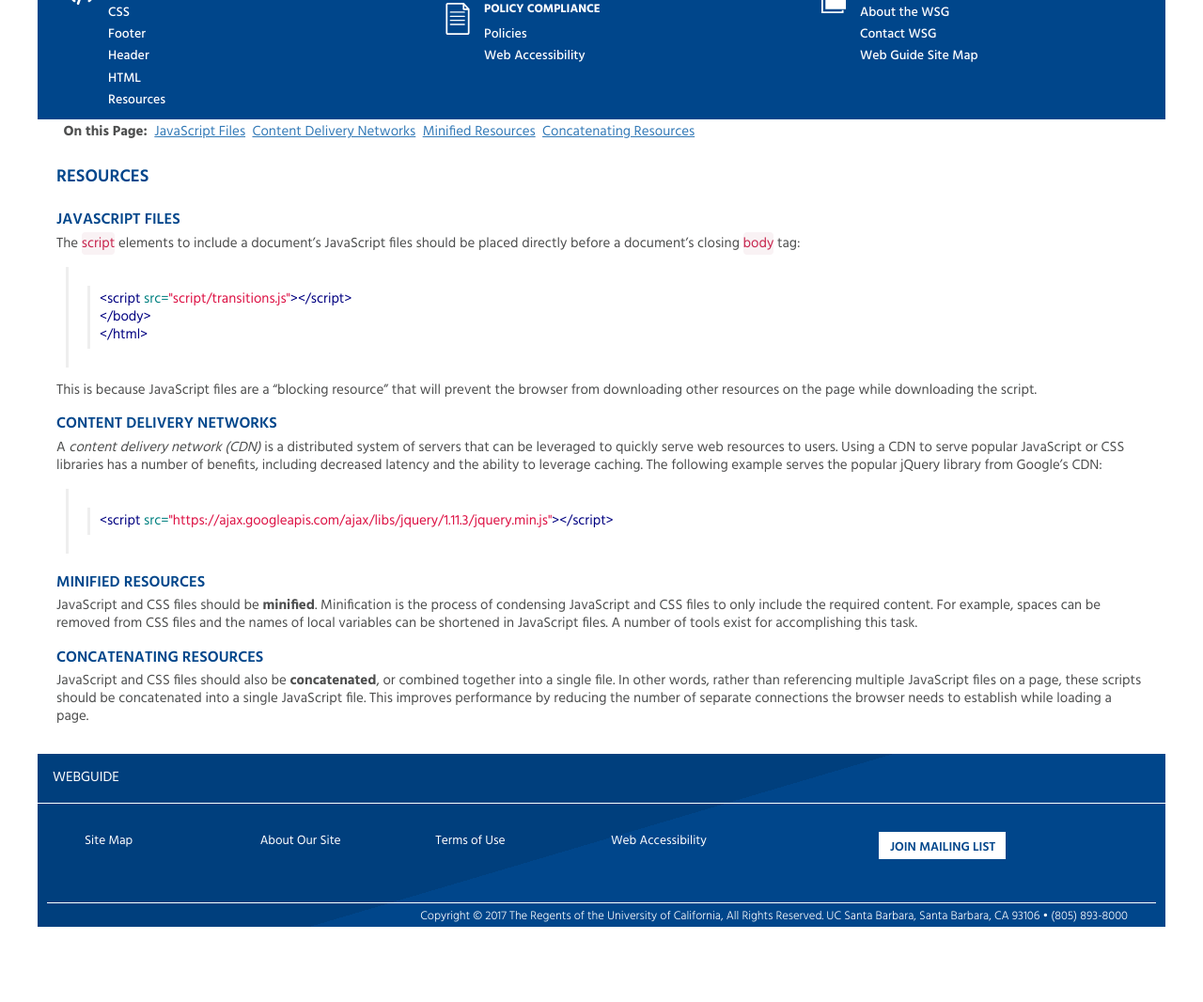
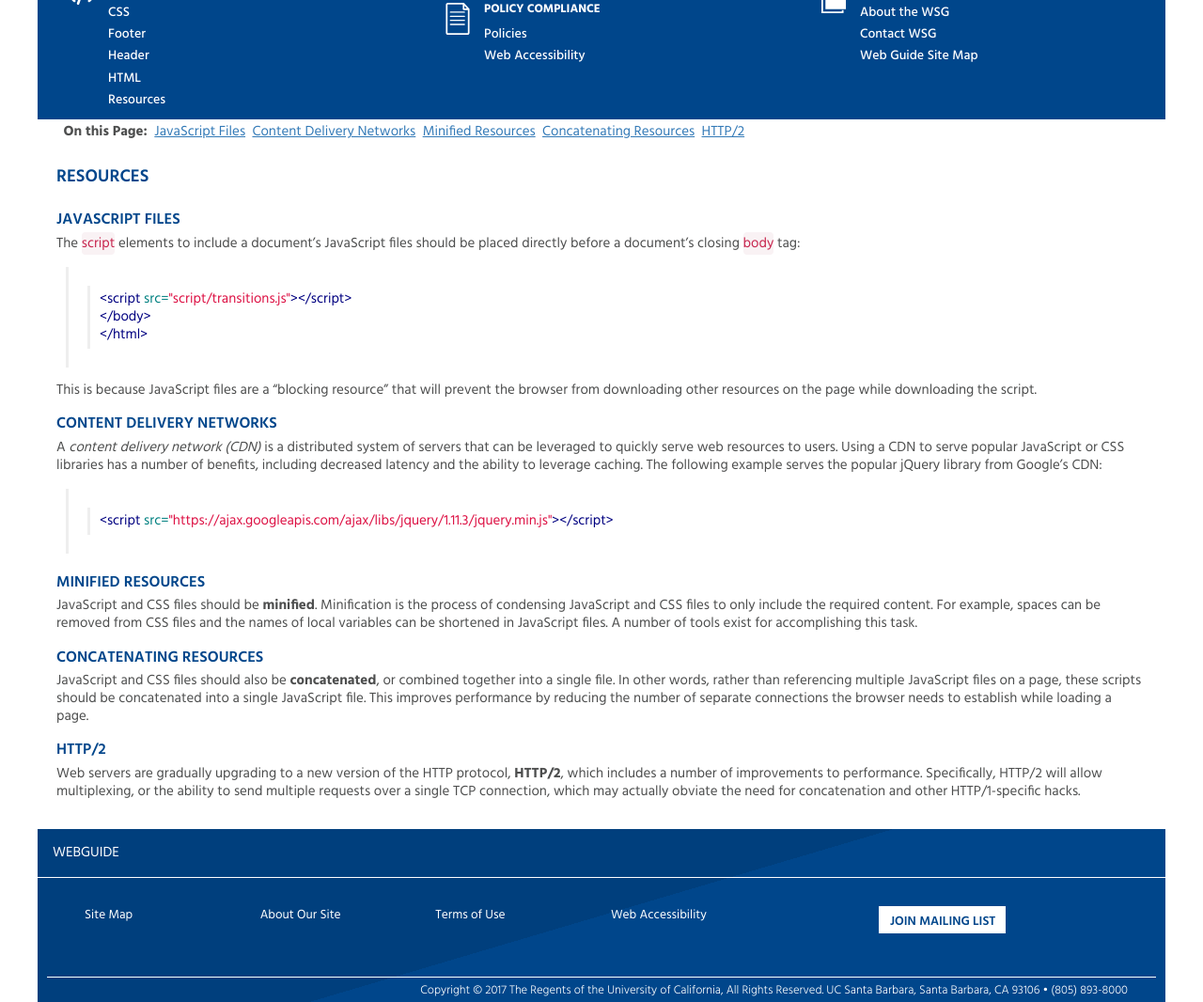
Before and after one commit to ucsb/webguide, a Jekyll site: the page built from resources.md, in a window 1280 px wide and 1396 px high, cut to the strip 330-1396 px from the top of the window. Shown: the whole strip at 94% size. Built offline with Jekyll 4.4.1, drawn with Linux system fonts in a browser that asks for light colours.

Commit message:
Added section on HTTP/2

```diff
--- a/resources.md
+++ b/resources.md
@@ -46,3 +46,11 @@ into a single file. In other words, rather than referencing multiple JavaScript
 files on a page, these scripts should be concatenated into a single JavaScript
 file. This improves performance by reducing the number of separate
 connections the browser needs to establish while loading a page.
+
+### HTTP/2
+
+Web servers are gradually upgrading to a new version of the HTTP protocol,
+**HTTP/2**, which includes a number of improvements to performance. Specifically,
+HTTP/2 will allow multiplexing, or the ability to send multiple requests over
+a single TCP connection, which may actually obviate the need for concatenation
+and other HTTP/1-specific hacks.
```
